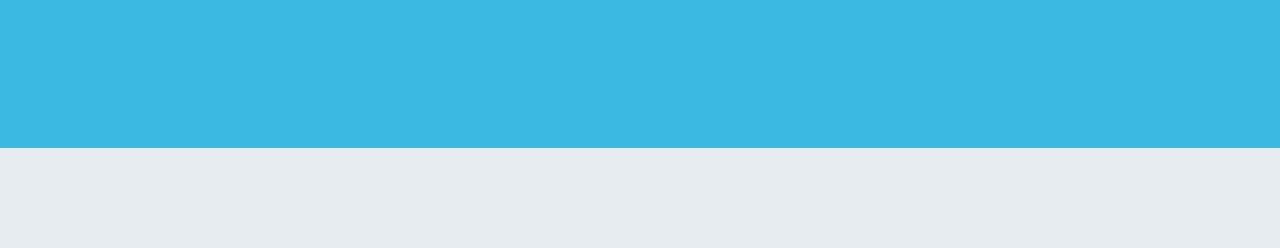
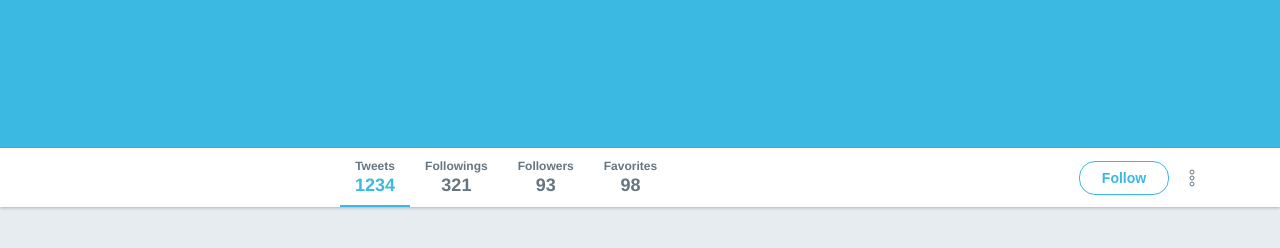
Before and after one commit to JohnEricJahn/Twitter-Layout-Clone, a plain HTML site: page index.html in a window 1280 px wide. Shown: the part 278-526 px from the top of the page. Drawn offline with Linux system fonts and the light colour scheme.

Commit message:
Side Below Banner

```diff
--- a/index.html
+++ b/index.html
@@ -30,6 +30,35 @@
     <div class="banner">
         <h1>Created by @John.Jahn</h1>
     </div>
+
+    <div class="bar">
+        <div class="content">
+            <ul>
+                <li class="active">
+                    <span>Tweets</span>
+                    <strong>1234</strong>
+                </li>
+                <li>
+                    <span>Followings</span>
+                    <strong>321</strong>
+                </li>
+                <li>
+                    <span>Followers</span>
+                    <strong>93</strong>
+                </li>
+                <li>
+                    <span>Favorites</span>
+                    <strong>98</strong>
+                </li>
+            </ul>
+
+
+            <div class="actions">
+                <button>Follow</button>
+                <img src="./images/more.svg" alt="more">
+            </div>
+        </div>
+    </div>
 </body>
 
 </html>
--- a/styles.css
+++ b/styles.css
@@ -111,3 +111,81 @@ header#main-header .content .side button {
     font-size: 18px;
     font-family: 'Times New Roman', Times, serif;
 }
+
+/* SIDE BELOW BANNER */
+
+.bar {
+    height: 59px;
+    background: #FFF;
+    box-shadow: 0 1px 3px rgba(0, 0, 0, 0.25);
+}
+
+.bar .content {
+    display: flex;
+    justify-content: space-between;
+    align-items: center;
+    padding-left: 285px;
+    height: 100%;
+}
+
+.bar .content ul {
+    display: flex;
+    list-style: none;
+    height: 100%;
+}
+
+.bar .content ul li {
+    display: flex;
+    flex-direction: column;
+    align-items: center;
+    justify-content: center;
+    padding: 0px 15px;
+    position: relative;
+}
+
+.bar .content ul li.active::after {
+    content: '';
+    height: 2px;
+    position: absolute;
+    bottom: 0;
+    left: 0;
+    width: 100%;
+    background-color: #3bb9e3;
+}
+
+
+.bar .content ul li span {
+    color: #667580;
+    font-size: 12px;
+    font-weight: bold;
+}
+
+.bar .content ul li strong {
+    color: #667580;
+    font-size: 18px;
+    font-weight: bold;
+    margin-top: 2px;
+}
+
+.bar .content ul li.active strong {
+    color: #3bb9e3;
+}
+
+.bar .content .actions {
+    display: flex;
+}
+
+.bar .content .actions button {
+    display: flex;
+    align-items: center;
+    justify-content: center;
+    color: #3bb9e3;
+    font-weight: bold;
+    border: 1px solid #3bb9e3;
+    font-size: 14px;
+    width: 90px;
+    height: 34px;
+    border-radius: 16px;
+    background-color: #fff;
+    margin-right: 20px;
+}
```
